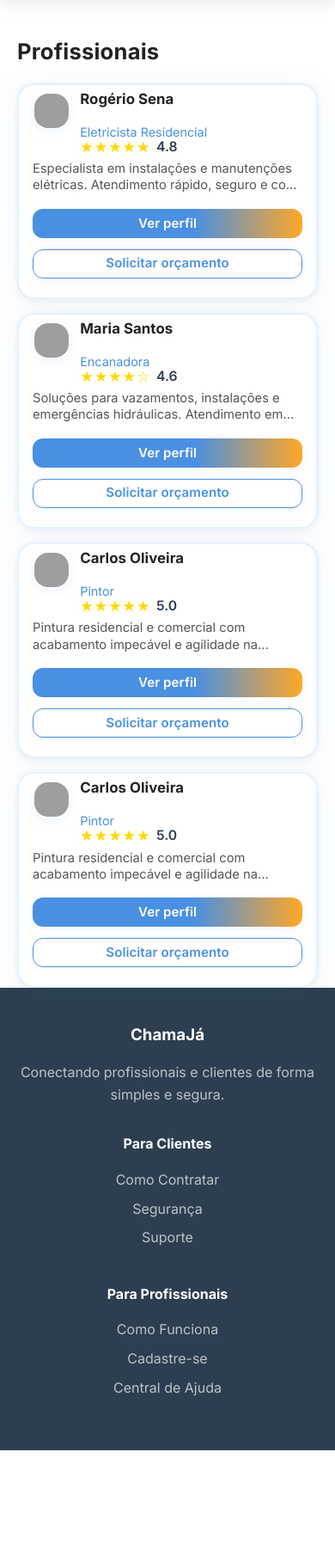
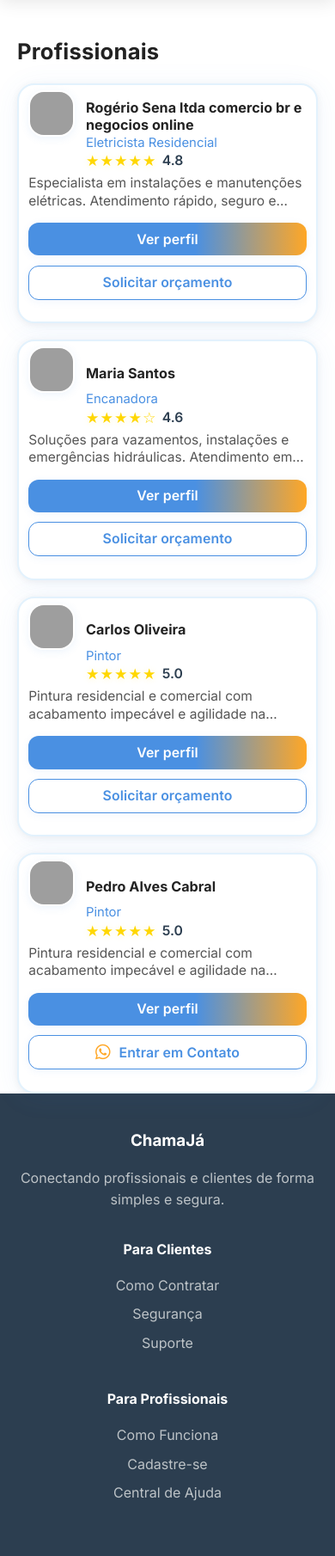
Before and after one commit to higormartinsb/higorm, a PHP site: page /profissionais.html in a window 390 px wide. Shown: the part 70-1880 px from the top of the page at 86% size. Before the commit the page ends 1757 px from the top, so only its background shows below. Run offline with PHP 8.4, Linux system fonts and the light colour scheme; grey boxes are pictures that could not be loaded.

Commit message:
Add files via upload

```diff
--- a/index.html
+++ b/index.html
@@ -57,7 +57,7 @@
         <div class="hero-content">
             <div class="hero-text">
                 <h1>Conectando quem sabe <span class="highlight">FAZER</span> com quem precisa <span class="highlight">RESOLVER</span> !!</h1>
-                 <p>Você do lado de cá. O Profissional do lado de lá.<br>Encontre profissionais proóximo a você.</p>
+                 <p>Você do lado de cá. O Profissional do lado de lá.<br>Encontre profissionais próximo a você.</p>
                 <div class="search-box">
                     <input type="text" placeholder="O que você precisa hoje?">
                     <a href="profissionais.html"><button type="button">
--- a/profissionais.css
+++ b/profissionais.css
@@ -25,7 +25,8 @@
     gap: 0.6rem;
     position: relative;
     overflow: hidden;
-    height: 200px; /* Altura fixa */
+    min-height: 160px; /* ou 160px, ajuste conforme seu design */
+    height: auto;
     transition: box-shadow 0.2s, transform 0.2s, border-color 0.2s;
 }
 
@@ -66,18 +67,28 @@
     justify-content: flex-start;
 }
 
+.pro-title-wrapper {
+  height: 2.4em; /* altura para 2 linhas */
+  display: flex;
+  align-items: center; /* centraliza verticalmente */
+  justify-content: flex-start;
+  overflow: hidden;
+}
+
 .pro-name {
   font-size: 1.05rem;
   font-weight: 700;
   color: #222;
-    margin-top: -10px;
+  margin: 0;
   letter-spacing: 0.05px;
+  line-height: 1.2;
   display: -webkit-box;
   -webkit-box-orient: vertical;
-    -webkit-line-clamp: 2; /* Máximo 2 linhas */
+  -webkit-line-clamp: 2;
   overflow: hidden;
-    line-height: 1.2;
-    min-height: 2.4rem; /* Garante espaço para 2 linhas */
+  text-overflow: ellipsis;
+  white-space: normal;
+  width: 100%;
 }
 
 .pro-role {
@@ -96,7 +107,7 @@
     display: flex;
     align-items: center;
     gap: 0.4rem;
-    margin-top: -10px;
+    margin-top: -6px;
 }
 
 .pro-rating .stars {
@@ -155,6 +166,13 @@
     transition: background 0.2s, box-shadow 0.2s, transform 0.2s, color 0.2s;
 }
 
+.pro-btn i{
+    color: #FFA726;
+    font-size: 20px;
+    padding-right: 10px;
+    left: 0;
+}
+
 .pro-btn.primary {
     background: linear-gradient(90deg, #4A90E2 60%, #FFA726 100%);
     color: #fff;
@@ -178,29 +196,38 @@
     transform: scale(1.04);
 }
 
+/* Responsivo */
 @media (max-width: 700px) {
     .professionals-list {
         grid-template-columns: 1fr;
-        gap: 1rem;
+        gap: 1.2rem;
     }
     .pro-card {
-        height: auto;
-        min-height: 180px;
+        padding: 1.1rem 0.7rem 1rem 0.7rem;
     }
     .pro-card-top {
-        gap: 0.7rem;
+        gap: 0.8rem;
     }
     .pro-avatar {
-        width: 44px;
-        height: 44px;
-        margin-top: -8px;
+        width: 54px;
+        height: 54px;
+        margin-top: -12px;
     }
     .pro-btn {
-        font-size: 0.94rem;
-        min-height: 34px;
+        font-size: 0.99rem;
+        padding: 0.65rem 0;
+    }
+    .pro-name {
+        font-size: 1.01rem;
+    }
+    .pro-role {
+        font-size: 0.93rem;
+    }
+    .pro-desc {
+        font-size: 0.97rem;
     }
     .pro-card-actions {
         flex-direction: column;
-        gap: 0.6rem;
+        gap: 0.7rem;
     }
 }
--- a/profissionais.html
+++ b/profissionais.html
@@ -60,7 +60,9 @@
                 <div class="pro-card-top">
                     <img class="pro-avatar" src="https://images.unsplash.com/photo-1507003211169-0a1dd7228f2d?w=160&h=160&fit=crop&crop=face" alt="Foto do profissional">
                     <div class="pro-main">
-                        <h3 class="pro-name">Rogério Sena</h3>
+                        <div class="pro-title-wrapper">
+                       <h3 class="pro-name">Rogério Sena ltda comercio br e negocios online</h3>
+                       </div>
                         <span class="pro-role">Eletricista Residencial</span>
                         <div class="pro-rating">
                             <span class="stars">★★★★★</span>
@@ -81,7 +83,9 @@
                 <div class="pro-card-top">
                     <img class="pro-avatar" src="https://images.unsplash.com/photo-1494790108755-2616b612b93c?w=160&h=160&fit=crop&crop=face" alt="Foto do profissional">
                     <div class="pro-main">
-                        <h3 class="pro-name">Maria Santos</h3>
+                        <div class="pro-title-wrapper">
+                       <h3 class="pro-name">Maria Santos</h3>
+                       </div>
                         <span class="pro-role">Encanadora</span>
                         <div class="pro-rating">
                             <span class="stars">★★★★☆</span>
@@ -102,7 +106,9 @@
                 <div class="pro-card-top">
                     <img class="pro-avatar" src="https://images.unsplash.com/photo-1472099645785-5658abf4ff4e?w=160&h=160&fit=crop&crop=face" alt="Foto do profissional">
                     <div class="pro-main">
-                        <h3 class="pro-name">Carlos Oliveira</h3>
+                        <div class="pro-title-wrapper">
+                       <h3 class="pro-name">Carlos Oliveira</h3>
+                       </div>
                         <span class="pro-role">Pintor</span>
                         <div class="pro-rating">
                             <span class="stars">★★★★★</span>
@@ -123,7 +129,9 @@
                 <div class="pro-card-top">
                     <img class="pro-avatar" src="https://images.unsplash.com/photo-1472099645785-5658abf4ff4e?w=160&h=160&fit=crop&crop=face" alt="Foto do profissional">
                     <div class="pro-main">
-                        <h3 class="pro-name">Carlos Oliveira</h3>
+                        <div class="pro-title-wrapper">
+                       <h3 class="pro-name">Pedro Alves Cabral </h3>
+                       </div>
                         <span class="pro-role">Pintor</span>
                         <div class="pro-rating">
                             <span class="stars">★★★★★</span>
@@ -136,7 +144,7 @@
                 </p>
                 <div class="pro-card-actions">
                     <a href="profissional.html" class="pro-btn primary">Ver perfil</a>
-                    <a href="#" class="pro-btn outline">Solicitar orçamento</a>
+                    <a href="#" class="pro-btn outline"><i class="fa-brands fa-whatsapp"></i> Entrar em Contato</a>
                 </div>
             </div>
             <!-- Adicione mais cards conforme necessário -->
--- a/style.css
+++ b/style.css
@@ -303,7 +303,6 @@ body {
     padding: 1rem 1.5rem;
     border: none;
     outline: none;
-    font-size: 1rem;
     background: transparent;
 }
 
```
Lines whose indentation alone changed are shown as unchanged.
